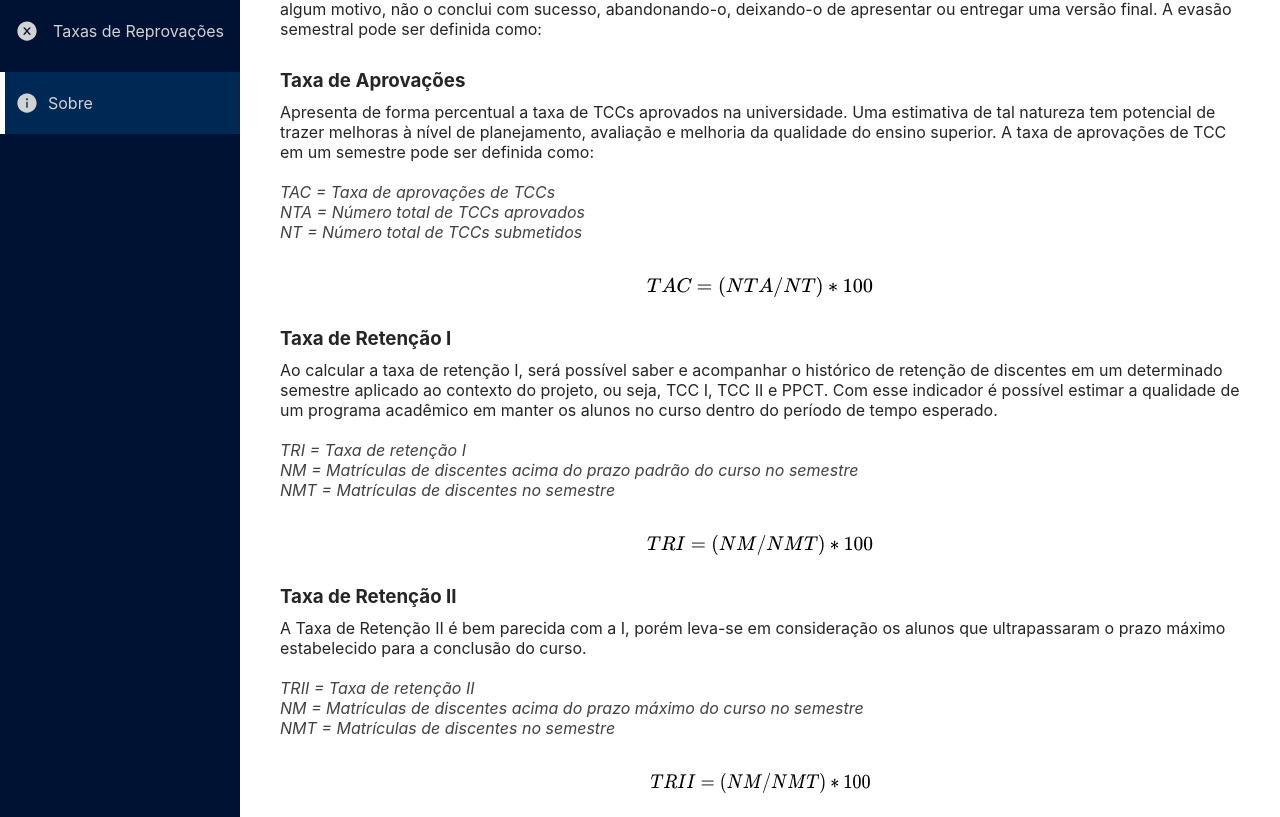
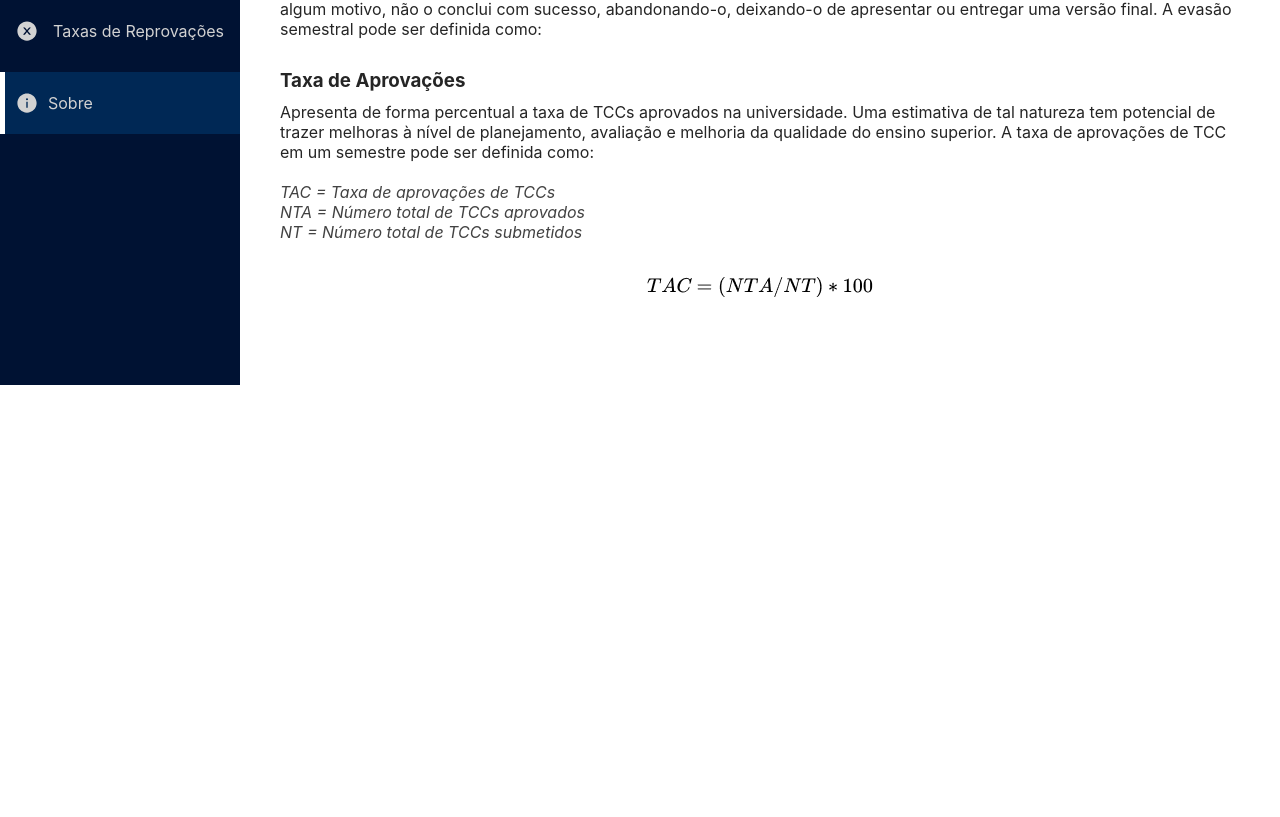
Before and after one commit to FelipeRaulino/evasao-app, a React (Create React App) app: page /sobre in a window 1280 px wide. Shown: the part 415-1232 px from the top of the page. After the commit the page ends 800 px from the top, so only its background shows below. Built offline with nearby package versions, Linux system fonts and the light colour scheme.

Commit message:
removendo taxas não utilizadas do sobre

```diff
--- a/src/components/Chart/Chart.css
+++ b/src/components/Chart/Chart.css
@@ -20,6 +20,12 @@
   padding: 0.25rem 0.5rem;
   border-radius: 20px;
   cursor: pointer;
+  background-color: #fff;
+  transition: background-color 200ms linear;
+}
+
+.chart-container > button:hover {
+  background-color: #e6e6e6;
 }
 
 .chart-container img {
--- a/src/components/Chart/Chart.jsx
+++ b/src/components/Chart/Chart.jsx
@@ -3,8 +3,9 @@
 /* eslint-disable no-param-reassign */
 /* eslint-disable react/prop-types */
 import React from "react";
-
 import { Bar, Line } from "react-chartjs-2";
+import { AiFillInfoCircle } from "react-icons/ai";
+import { BsFillClipboard2DataFill } from "react-icons/bs";
 
 import {
   Chart as ChartJS,
@@ -25,7 +26,6 @@ import lineChartIcon from "../../assets/chart.png";
 import activeBarChartIcon from "../../assets/bar-chart.png";
 import barChartIcon from "../../assets/bar-chart (1).png";
 import downloadIcon from "../../assets/downloads.png";
-import infoIcon from "../../assets/info-2.png";
 
 import "./Chart.css";
 import Modal from "./components/Modal/Modal";
@@ -104,16 +104,17 @@ const Chart = ({
   return (
     <div className="chart-container" id={id}>
       <h2>{title}</h2>
+
       <button type="button" onClick={() => openModal("chartInfo")}>
-        <img src={infoIcon} alt="Ícone de informação" />
-        Interações possíveis com o gráfico
+        <AiFillInfoCircle size="1.125rem" />
+        Clique aqui para saber mais sobre o gráfico
       </button>
       <button
         type="button"
         onClick={() => openModal("chartAdditionalDataInfo")}
       >
-        <img src={infoIcon} alt="Ícone de informação" />
-        Dados adicionais
+        <BsFillClipboard2DataFill size="1.125rem" />
+        Veja dados adicionais
       </button>
 
       {modalActive === "chartInfo" ? (
--- a/src/components/Chart/components/Modal/components/ChartInfo/ChartInfo.css
+++ b/src/components/Chart/components/Modal/components/ChartInfo/ChartInfo.css
@@ -4,6 +4,7 @@
   position: relative;
   max-width: 1000px;
   width: 100%;
+  margin: 0 40px;
 }
 
 .chart-info-actions h3 {
--- a/src/features/About/About.jsx
+++ b/src/features/About/About.jsx
@@ -1,8 +1,6 @@
 import React from "react";
 
 import formulaAprovacoesTCC from "../../assets/aprovacao-tcc.png";
-import formulaTaxaRetencaoI from "../../assets/taxa_retencao-i.png";
-import formulaTaxaRetencaoII from "../../assets/taxa_retencao-II.png";
 
 import "./About.css";
 
@@ -61,52 +59,6 @@ const About = () => (
           <img src={formulaAprovacoesTCC} alt="Fórmula de Aprovações de TCC" />
         </div>
       </div>
-      <div className="section-container">
-        <h3 className="section-title">Taxa de Retenção I</h3>
-        <p>
-          Ao calcular a taxa de retenção I, será possível saber e acompanhar o
-          histórico de retenção de discentes em um determinado semestre aplicado
-          ao contexto do projeto, ou seja, TCC I, TCC II e PPCT. Com esse
-          indicador é possível estimar a qualidade de um programa acadêmico em
-          manter os alunos no curso dentro do período de tempo esperado.
-        </p>
-        <div className="section-formula-description">
-          <p>TRI = Taxa de retenção I</p>
-          <p>
-            NM = Matrículas de discentes acima do prazo padrão do curso no
-            semestre
-          </p>
-          <p>NMT = Matrículas de discentes no semestre</p>
-        </div>
-        <div className="section-formula-img">
-          <img
-            src={formulaTaxaRetencaoI}
-            alt="Fórmula de Taxa de Retenção I de TCC"
-          />
-        </div>
-      </div>
-      <div className="section-container">
-        <h3 className="section-title">Taxa de Retenção II</h3>
-        <p>
-          A Taxa de Retenção II é bem parecida com a I, porém leva-se em
-          consideração os alunos que ultrapassaram o prazo máximo estabelecido
-          para a conclusão do curso.
-        </p>
-        <div className="section-formula-description">
-          <p>TRII = Taxa de retenção II</p>
-          <p>
-            NM = Matrículas de discentes acima do prazo máximo do curso no
-            semestre
-          </p>
-          <p>NMT = Matrículas de discentes no semestre</p>
-        </div>
-        <div className="section-formula-img">
-          <img
-            src={formulaTaxaRetencaoII}
-            alt="Fórmula de Taxa de Retenção II"
-          />
-        </div>
-      </div>
     </div>
   </div>
 );
```
